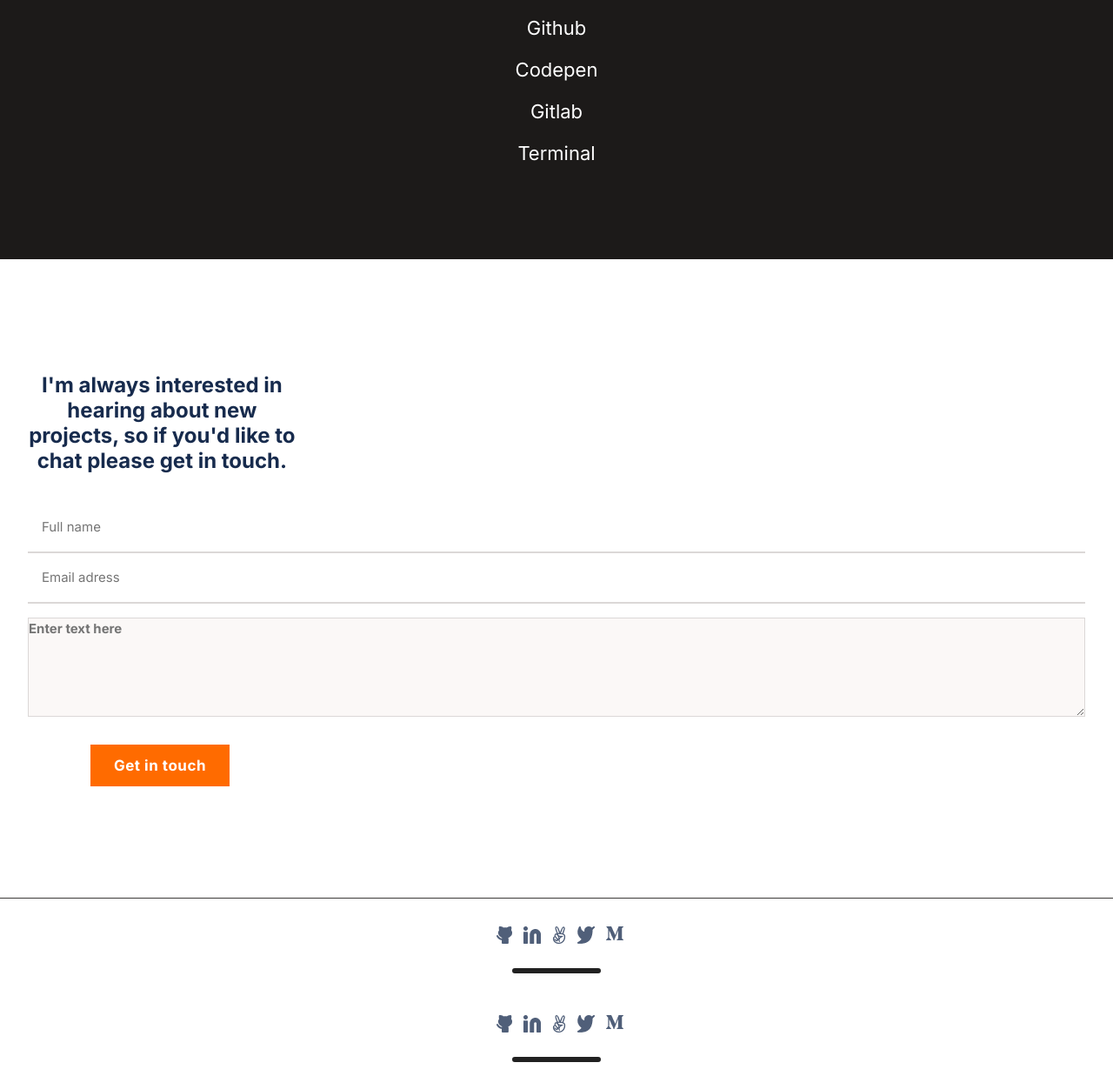
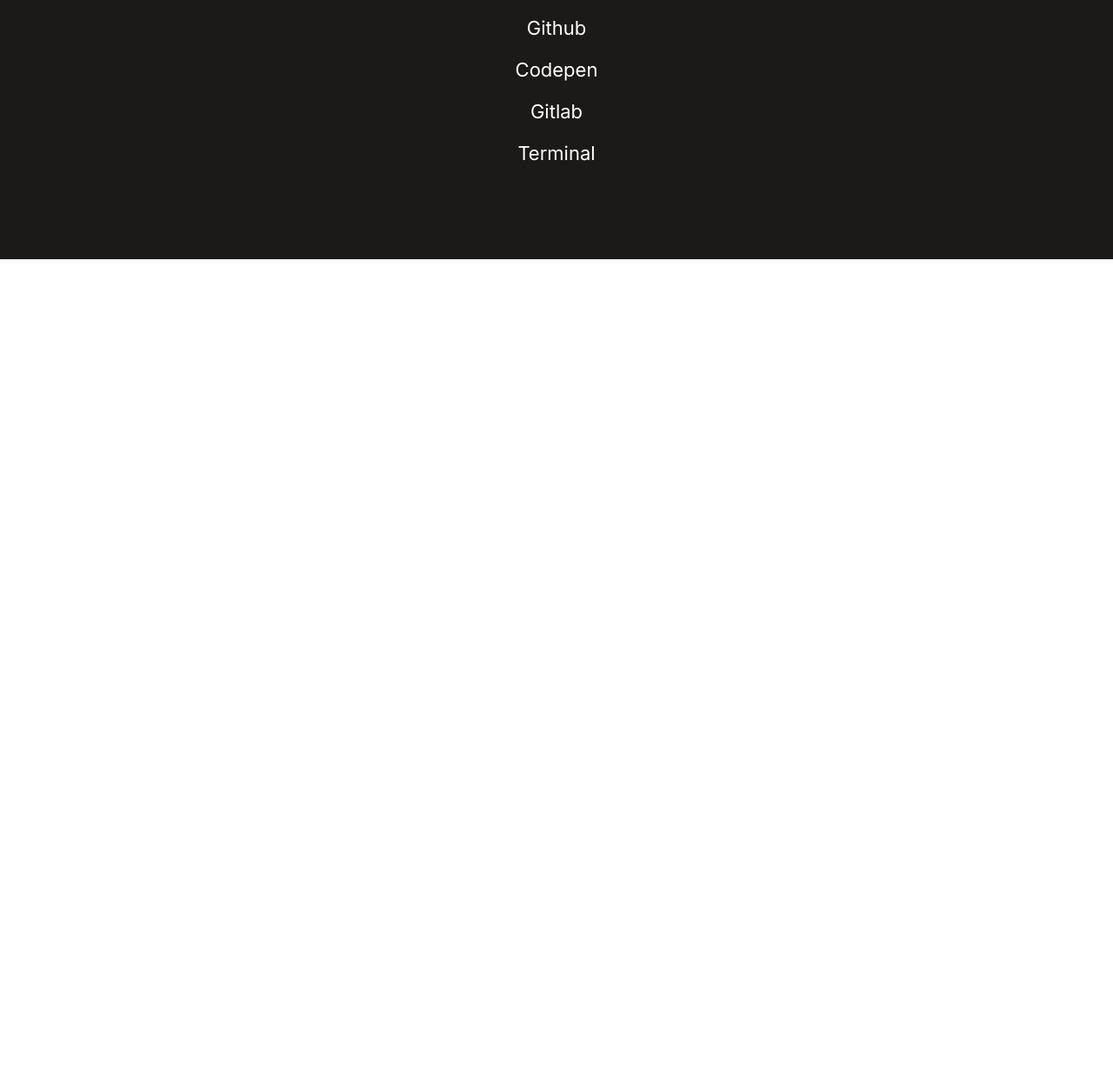
Before and after one commit to soulemanou-software/soulemanou-software.github.io, a website: page index.html in a window 1280 px wide. Shown: the part 5210-6447 px from the top of the page at 87% size. After the commit the page ends 5508 px from the top, so only its background shows below. Drawn offline with Linux system fonts and the light colour scheme.

```diff
--- a/index.html
+++ b/index.html
@@ -161,45 +161,6 @@
             <li><a href="#">Terminal</a></li>
         </ul>
     </footer>
-    <section id="contact">
-        <h2>I'm always interested in hearing about new projects, so if you'd like to chat please get in touch.</h2>
-        <form action="#">
-            <input type="text" placeholder="Full name">
-            <div class="line"></div>
-            <input type="email" placeholder="Email adress">
-            <div class="line"></div>
-            <textarea name="Email" id="text_zone" cols="30" rows="10" placeholder="Enter text here"></textarea>
-            <input type="submit" value="Get in touch">
-        </form>
-    </section>
-    <div class="footericon">
-      <ul>
-        <li><a href="#"><img src="Resources/Images/Vector.png" alt="Github"></a></li>
-        <li><a href="#"><img src="Resources/Images/Group0.png" alt="Linkin"></a></li>
-        <li><a href="#"><img src="Resources/Images/Vector5.png" alt="Angelist"></a></li>
-        <li><a href="#"><img src="Resources/Images/Vecto2r.png" alt="Twitter"></a></li>
-        <li><a href="https://medium.com/@kunchiefuh"><img src="Resources/Images/Vector13.png" alt="Medium"></a></li>
-      </ul>
-      <div class="line1"></div>
-        <ul>
-            <li>
-                <a href="#"><img src="Resources/Images/Vector.png" alt="Github"></a>
-            </li>
-            <li>
-                <a href="#"><img src="Resources/Images/Group0.png" alt="Linkin"></a>
-            </li>
-            <li>
-                <a href="#"><img src="Resources/Images/Vector5.png" alt="Angelist"></a>
-            </li>
-            <li>
-                <a href="#"><img src="Resources/Images/Vecto2r.png" alt="Twitter"></a>
-            </li>
-            <li>
-                <a href="#"><img src="Resources/Images/Vector13.png" alt="Medium"></a>
-            </li>
-        </ul>
-        <div class="line1"></div>
-    </div>
 </body>
 
 </html>
```
